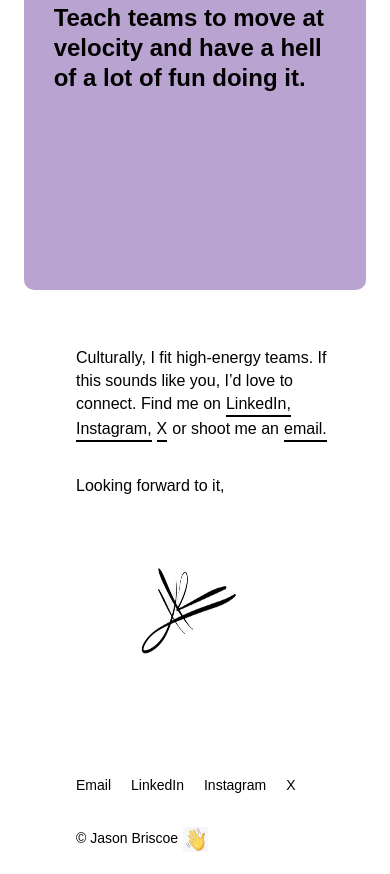
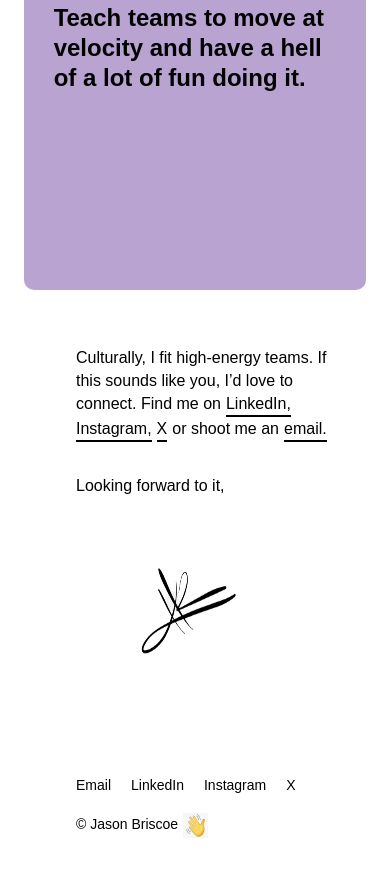
Before and after one commit to sadikutaiwo/Animated-web, a plain HTML site: page index.html in a window 390 px wide. Shown: the part 4001-4875 px from the top of the page. After the commit the page ends 4847 px from the top, so only its background shows below. Drawn offline with Linux system fonts and the light colour scheme.

Commit message:
Add files via upload

```diff
--- a/index.html
+++ b/index.html
@@ -289,7 +289,7 @@
 	</div>
 
 	<footer>
-		<p class="copyright">© Jason Briscoe <img src="Fav.jpg"></p>
+		<div class="copyright">© Jason Briscoe <img src="Fav.jpg"></div>
 		<p class="social-media">
 			<span class="span2">
 				<span>Email</span>
--- a/style.css
+++ b/style.css
@@ -374,6 +374,10 @@ footer p {
 .copyright {
     display: flex;
     gap: 5px;
+    font-weight: 400;
+    color:rgb(0, 0, 0);
+    line-height: 34px;
+    font-size: 18px;
 }
 
 .copyright img {
@@ -592,6 +596,9 @@ footer p {
 
     .copyright {
         line-height: 23px;
+        font-weight: 400;
+        color:rgb(0, 0, 0);
+        font-size: 14px;
     }
 
     .social-media {
```
